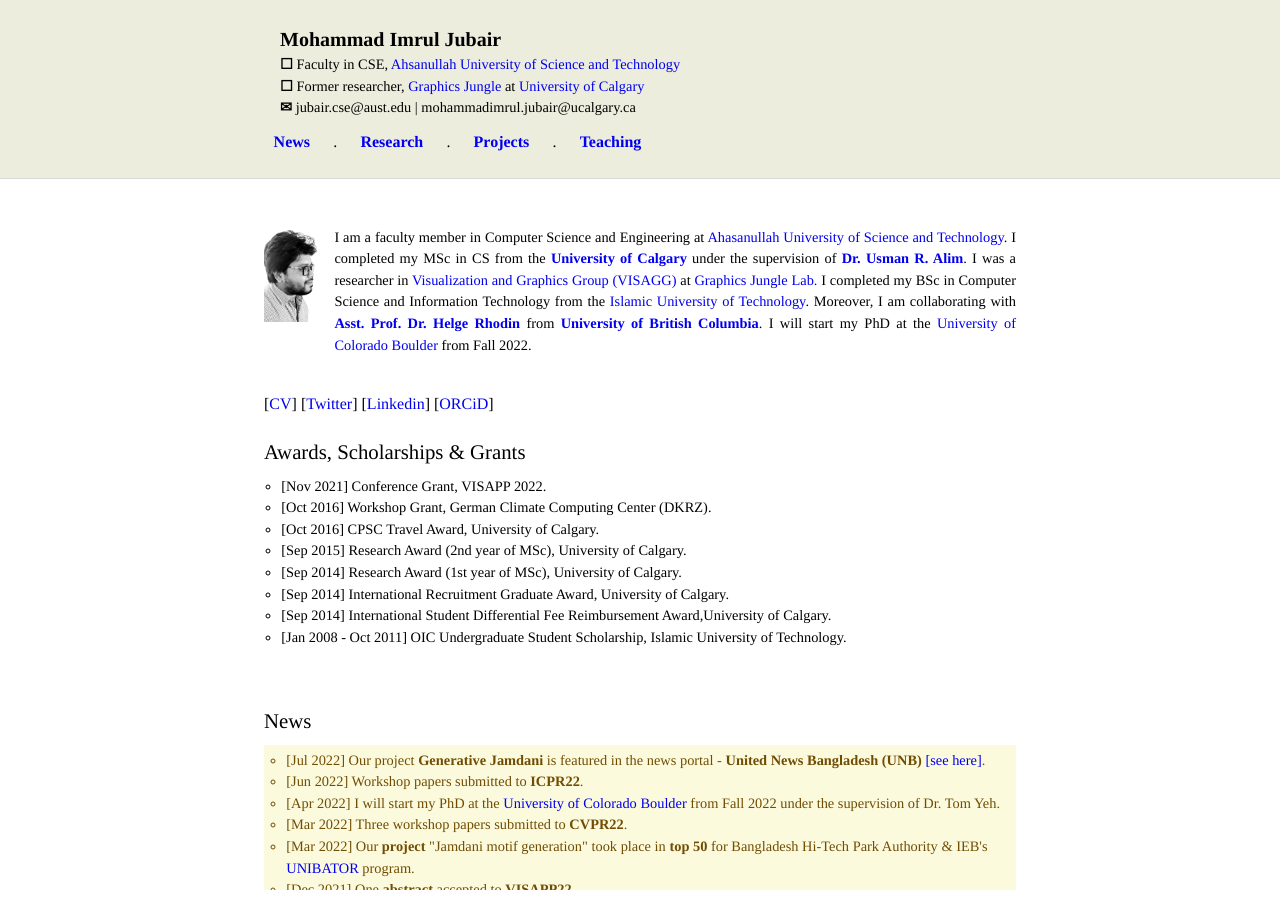
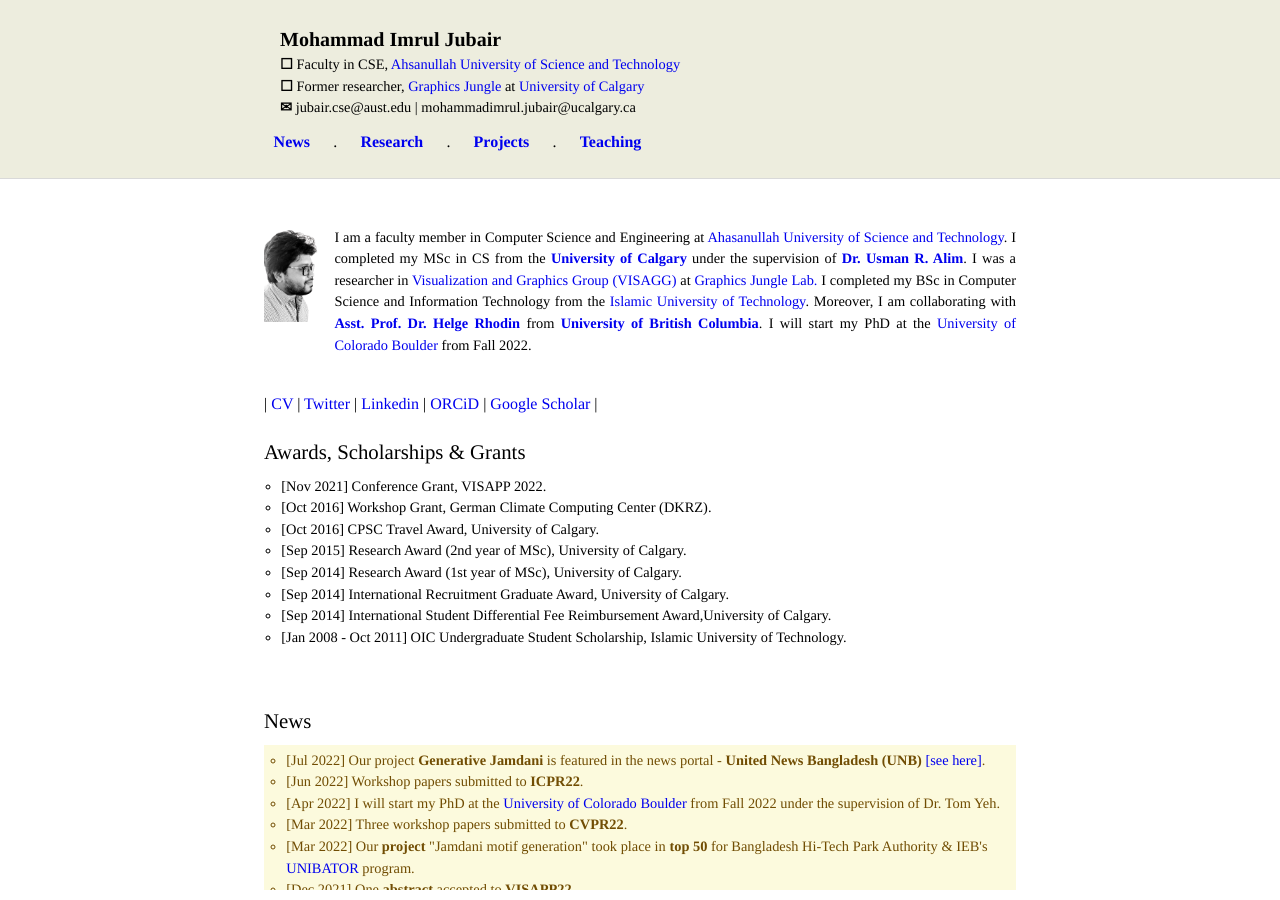
Before and after one commit to imruljubair/imruljubair.github.io, a Jekyll site: the page built from index.html, in a window 1280 px wide and 900 px high. Built offline with Jekyll 4.4.1, drawn with Linux system fonts in a browser that asks for light colours.

Commit message:
Update intro.html

```diff
--- a/_includes/intro.html
+++ b/_includes/intro.html
@@ -8,8 +8,8 @@
 </p>
 </p>
 </div>
-<div class="container">[<a href="{{ '/cv/CV_MIJubair.pdf' | prepend: site.baseurl }}">CV</a>] [<a href="https://twitter.com/ImrulJubair">Twitter</a>] [<a href="https://www.linkedin.com/in/imruljubair">Linkedin</a>] [<a href="https://orcid.org/0000-0003-0112-7524
-  ">ORCiD</a>] </div>
+<div class="container">| <a href="{{ '/cv/CV_MIJubair.pdf' | prepend: site.baseurl }}">CV</a> | <a href="https://twitter.com/ImrulJubair">Twitter</a> | <a href="https://www.linkedin.com/in/imruljubair">Linkedin</a> | <a href="https://orcid.org/0000-0003-0112-7524
+  ">ORCiD</a> | <a href="http://scholar.google.com/citations?user=H4-yZ3wAAAAJ&hl=en">Google Scholar</a> |</div>
 </section>
 
 <section class="intro">
```
